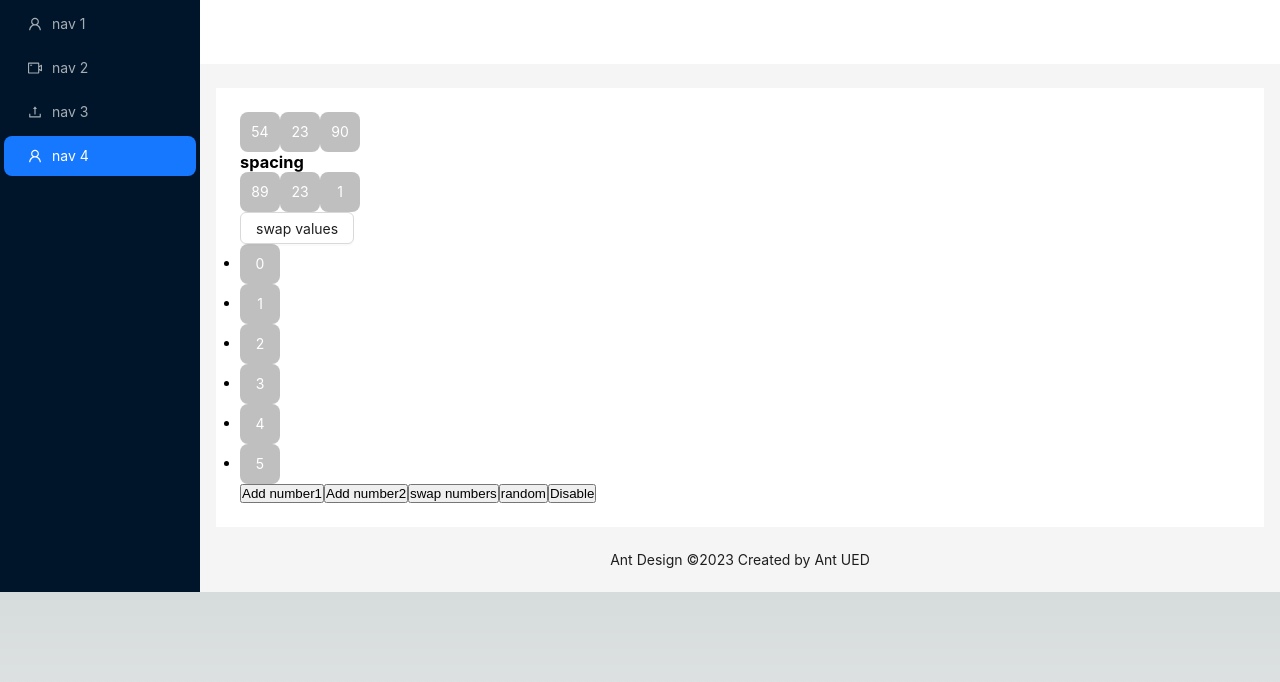
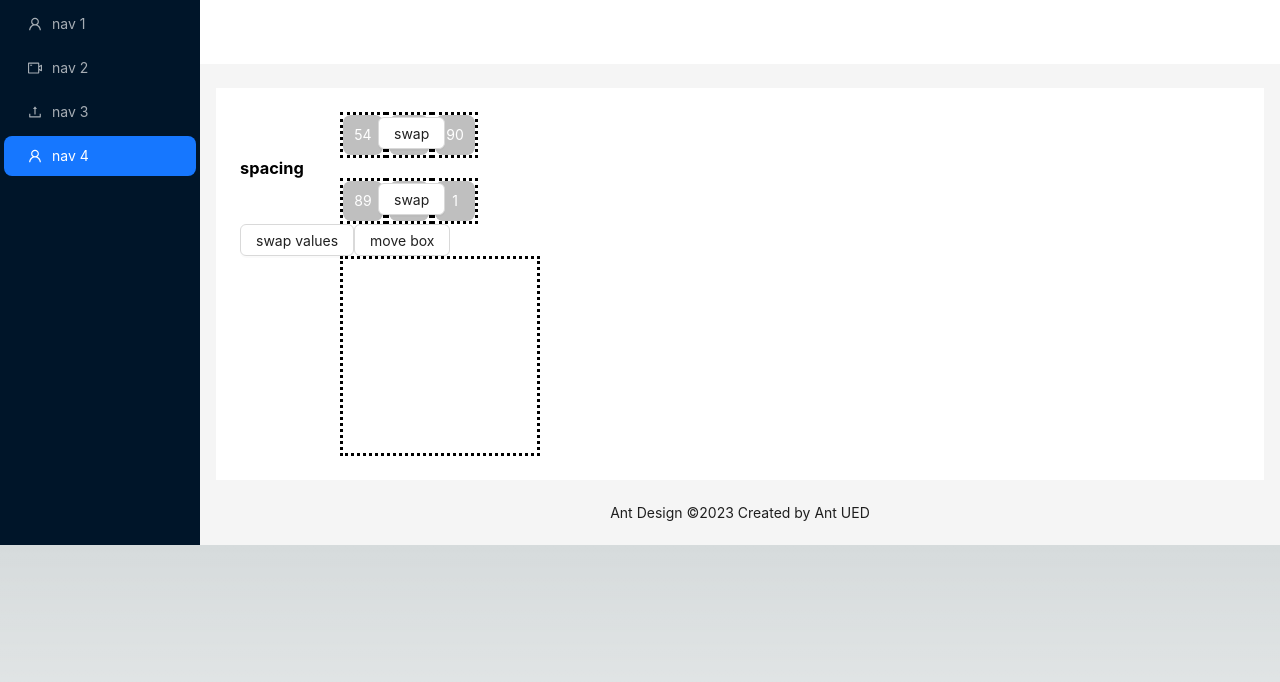
Before and after one commit to Aearsears/explain-lc, a Next.js app: page / in a window 1280 px wide. Shown: the top 682 px of the page. Built offline with nearby package versions, Linux system fonts and the light colour scheme.

Commit message:
test framer

```diff
--- a/package.json
+++ b/package.json
@@ -9,7 +9,6 @@
     "lint": "next lint"
   },
   "dependencies": {
-    "@formkit/auto-animate": "^1.0.0-beta.6",
     "@next/font": "13.1.6",
     "@types/node": "18.11.18",
     "@types/react": "18.0.27",
@@ -17,6 +16,7 @@
     "antd": "^5.1.7",
     "eslint": "8.33.0",
     "eslint-config-next": "13.1.6",
+    "framer-motion": "^9.0.4",
     "next": "13.1.6",
     "react": "18.2.0",
     "react-dom": "18.2.0",
--- a/src/components/Array.tsx
+++ b/src/components/Array.tsx
@@ -1,26 +1,51 @@
-import { Avatar, Badge } from 'antd';
-import React from 'react';
-import { useAutoAnimate } from '@formkit/auto-animate/react';
+import { Avatar, Badge, Button } from 'antd';
+import { motion } from 'framer-motion';
+import React, { useState } from 'react';
 
 interface AppProps {
     data: number[];
-    ref: React.Ref<HTMLButtonElement>;
 }
 
 const Array: React.FC<AppProps> = ({ data }: AppProps & {}) => {
     const cells = [];
+    const [x, setX] = useState(100);
+    const [y, setY] = useState(0);
+    const [rotate, setRotate] = useState(0);
 
-    const [parent, enableAnimations] = useAutoAnimate(/* optional config */);
+    const swapValues = () => {
+        let x1 = data[0];
+        data[0] = data[1];
+        data[1] = x1;
+        console.log('swapped');
+        setX(-x);
+        setRotate(rotate - 180);
+    };
+
     for (let i = 0; i < data.length; i++) {
         cells.push(
-            <Badge>
-                <Avatar shape="square" size="large">
-                    {data[i]}
-                </Avatar>
-            </Badge>
+            <motion.div
+                className="box"
+                animate={{ x, y, rotate }}
+                transition={{ type: 'just' }}
+                style={{
+                    border: '3px dotted black',
+                    display: 'inline-block'
+                }}
+            >
+                <Badge>
+                    <Avatar shape="square" size="large">
+                        {data[i]}
+                    </Avatar>
+                </Badge>
+            </motion.div>
         );
     }
-    return <ul ref={parent}>{cells}</ul>;
+    return (
+        <div>
+            {cells}
+            <Button onClick={swapValues}>swap</Button>
+        </div>
+    );
 };
 
 export default Array;
--- a/src/components/Content.tsx
+++ b/src/components/Content.tsx
@@ -1,6 +1,6 @@
 import { Avatar, Badge, Button } from 'antd';
+import { motion } from 'framer-motion';
 import React, { useState } from 'react';
-import { useAutoAnimate } from '@formkit/auto-animate/react';
 import Array from './Array';
 
 interface AppProps {
@@ -10,25 +10,10 @@ interface AppProps {
 const MyContent: React.FC<AppProps> = ({ data }: AppProps) => {
     const [array1, setArray1] = useState([54, 23, 90]);
     const [array2, setArray2] = useState([89, 23, 1]);
+    const [x, setX] = useState(100);
+    const [y, setY] = useState(0);
+    const [rotate, setRotate] = useState(0);
 
-    const [items, setItems1] = useState([0, 1, 2]);
-    const add1 = () => setItems1([...items, items.length]);
-    const add2 = () => setItems2([...items2, items2.length]);
-    const [items2, setItems2] = useState([3, 4, 5]);
-
-    const randomize = () => {
-        items.sort(() => (Math.random() > 0.5 ? 1 : -1));
-        setItems1([...items]);
-    };
-    const swaplistitems = () => {
-        let x1 = items[0];
-        items[0] = items2[0];
-        items2[0] = x1;
-        setItems1([...items]);
-        setItems2([...items2]);
-    };
-    const [parent, enableAnimations] = useAutoAnimate();
-    let animationsOn = true;
     const swapValues = () => {
         let x1 = array1[0];
         array1[0] = array1[1];
@@ -40,48 +25,32 @@ const MyContent: React.FC<AppProps> = ({ data }: AppProps) => {
 
     return (
         <div>
-            <Array data={array1} ref={parent}></Array>
+            <Array data={array1}></Array>
             <div>
                 <h3 style={{ color: 'black' }}>spacing</h3>
             </div>
-            <Array data={array2} ref={parent}></Array>
+            <Array data={array2}></Array>
             <Button onClick={swapValues}>swap values</Button>
 
-            <ul ref={parent} style={{ color: 'black' }}>
-                {items.map((item) => (
-                    <li key={item}>
-                        <Badge key={item}>
-                            <Avatar shape="square" size="large">
-                                {item}
-                            </Avatar>
-                        </Badge>
-                    </li>
-                ))}
-            </ul>
-            <ul ref={parent} style={{ color: 'black' }}>
-                {items2.map((item) => (
-                    <li key={item}>
-                        <Badge>
-                            <Avatar shape="square" size="large">
-                                {item}
-                            </Avatar>
-                        </Badge>
-                    </li>
-                ))}
-            </ul>
-
-            <button onClick={add1}>Add number1</button>
-            <button onClick={add2}>Add number2</button>
-            <button onClick={swaplistitems}>swap numbers</button>
-            <button onClick={randomize}>random</button>
-            <button
+            <Button
                 onClick={() => {
-                    animationsOn = !animationsOn;
-                    enableAnimations(animationsOn);
+                    setX(-x);
                 }}
             >
-                Disable
-            </button>
+                move box
+            </Button>
+            <div>
+                <motion.div
+                    className="box"
+                    animate={{ x, y, rotate }}
+                    transition={{ type: 'spring' }}
+                    style={{
+                        width: 200,
+                        height: 200,
+                        border: '3px dotted black'
+                    }}
+                />
+            </div>
         </div>
     );
 };
```
Also changed, not shown: 1 other file (tests, documents, lock files or other folders).
